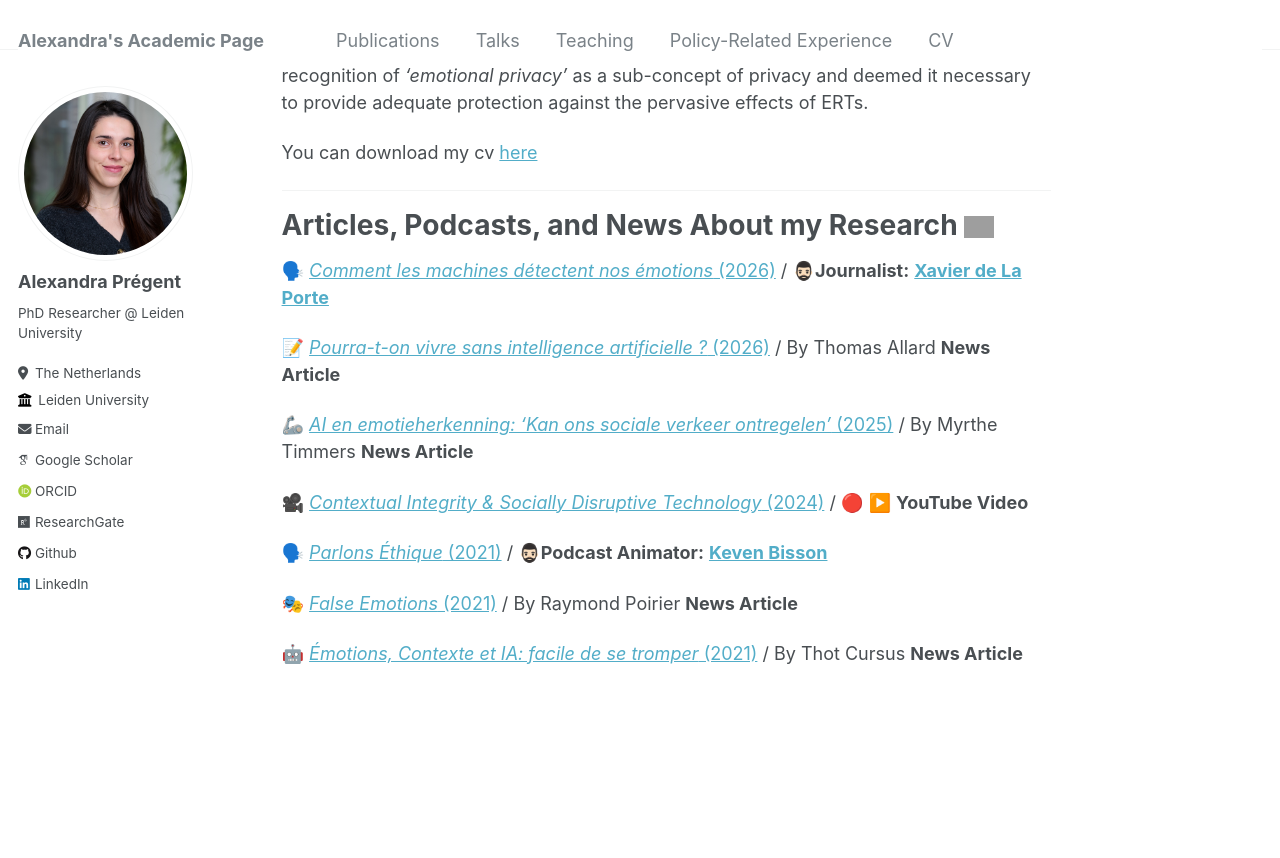
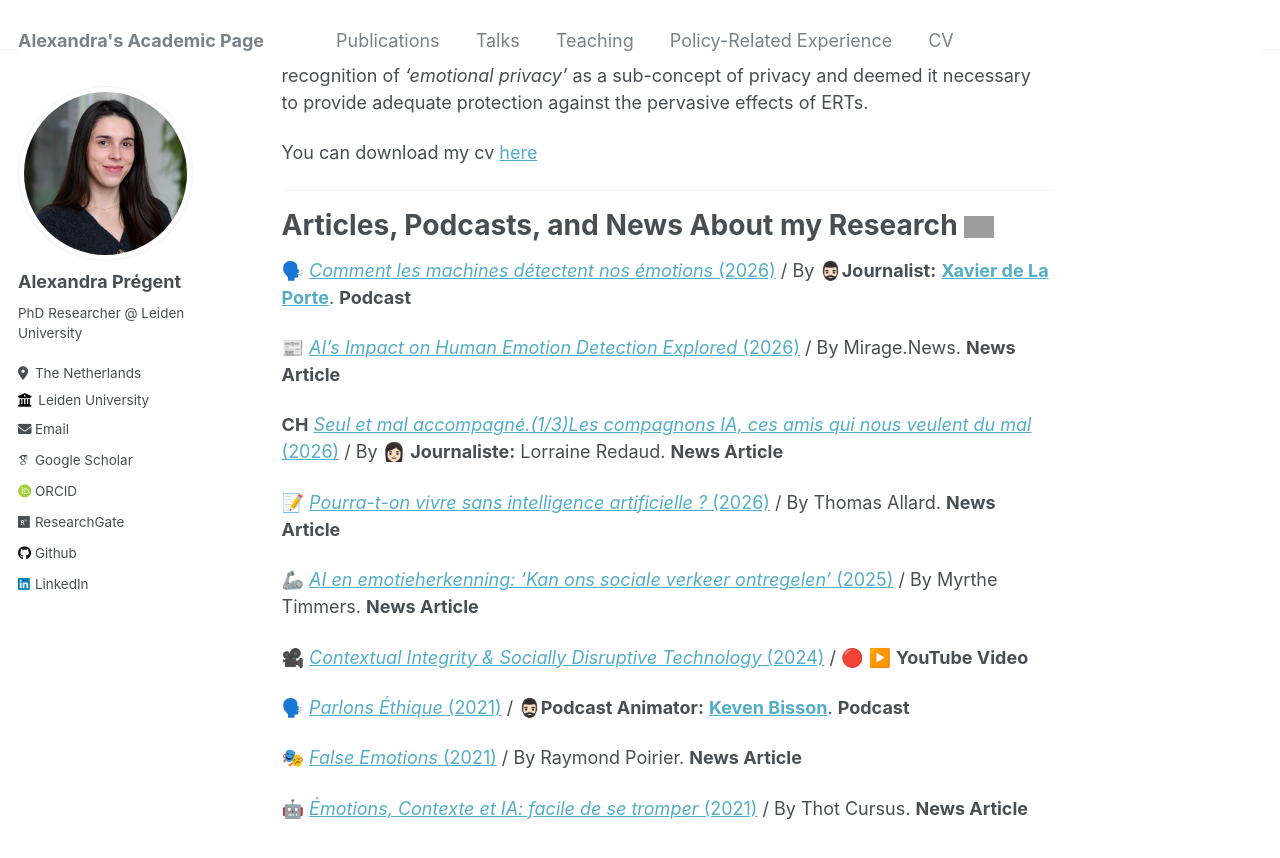
Before and after one commit to AlexandraPregent/AlexandraPregent.github.io, a Jekyll site: the page built from _pages/about.md, in a window 1280 px wide and 900 px high, scrolled down 761 px. Shown: the top 858 px of the window. Built offline with Jekyll 4.4.1, drawn with Linux system fonts in a browser that asks for light colours; some web fonts are replaced; grey boxes are pictures that could not be loaded.

Commit message:
Update about.md

```diff
--- a/_pages/about.md
+++ b/_pages/about.md
@@ -24,16 +24,20 @@ You can download my cv [here](https://alexandrapregent.github.io/files/Alexandra
 
 # Articles, Podcasts, and News About my Research <img src="https://github.com/AlexandraPregent/AlexandraPregent.github.io/assets/165220288/f362716c-61f5-4a93-9807-b0812a4f4c81" alt="https://github.com/AlexandraPregent/AlexandraPregent.github.io/assets/165220288/f362716c-61f5-4a93-9807-b0812a4f4c81" width="30"/>
 
-🗣️  [*Comment les machines détectent nos émotions* (2026)](https://www.radiofrance.fr/franceinter/podcasts/le-code-a-change/le-code-a-change-6609054)   /  🧔🏻‍♂️**Journalist:** **[Xavier de La Porte](https://fr.wikipedia.org/wiki/Xavier_de_La_Porte)**
+🗣️  [*Comment les machines détectent nos émotions* (2026)](https://www.radiofrance.fr/franceinter/podcasts/le-code-a-change/le-code-a-change-6609054)   /  By 🧔🏻‍♂️**Journalist:** **[Xavier de La Porte](https://fr.wikipedia.org/wiki/Xavier_de_La_Porte)**. **Podcast**
 
-📝 [*Pourra-t-on vivre sans intelligence artificielle ?* (2026)](https://www.curieux.live/2026/05/05/pourra-t-on-vivre-sans-intelligence-artificielle/)  / By Thomas Allard **News Article**
+📰 [*AI's Impact on Human Emotion Detection Explored* (2026)](https://www.miragenews.com/ais-impact-on-human-emotion-detection-explored-1732059/) / By Mirage.News. **News Article**
 
-🦾 [*AI en emotieherkenning: ‘Kan ons sociale verkeer ontregelen’* (2025)](https://www.universiteitleiden.nl/nieuws/2025/07/ai-en-emotieherkenning-kan-ons-sociale-verkeer-ontregelen) / By Myrthe Timmers **News Article**
+**CH** [*Seul et mal accompagné.(1/3)Les compagnons IA, ces amis qui nous veulent du mal* (2026)](https://charliehebdo.fr/2026/08/societe/tech/seul-et-mal-accompagne-1-3-les-compagnons-ia-ces-amis-qui-nous-veulent-du-mal/) / By 👩🏻 **Journaliste:** Lorraine Redaud. **News Article**
+
+📝 [*Pourra-t-on vivre sans intelligence artificielle ?* (2026)](https://www.curieux.live/2026/05/05/pourra-t-on-vivre-sans-intelligence-artificielle/)  / By Thomas Allard. **News Article**
+
+🦾 [*AI en emotieherkenning: ‘Kan ons sociale verkeer ontregelen’* (2025)](https://www.universiteitleiden.nl/nieuws/2025/07/ai-en-emotieherkenning-kan-ons-sociale-verkeer-ontregelen) / By Myrthe Timmers. **News Article**
 
 🎥  [*Contextual Integrity & Socially Disruptive Technology* (2024)](https://www.youtube.com/watch?v=hEOm9ITLa4Q) / 🔴 ▶️ **YouTube Video**
 
-🗣️ [*Parlons Éthique* (2021)](https://www.youtube.com/watch?v=_szyyVoG5bs)  /  🧔🏻‍♂️**Podcast Animator:** **[Keven Bisson](https://www.kevenbisson.com/)**
+🗣️ [*Parlons Éthique* (2021)](https://www.youtube.com/watch?v=_szyyVoG5bs)  /  🧔🏻‍♂️**Podcast Animator:** **[Keven Bisson](https://www.kevenbisson.com/)**. **Podcast**
 
-🎭  [*False Emotions* (2021)](https://www.fp.ulaval.ca/actualites/alexandra-pregent-etudiante-a-la-maitrise-en-philosophie-a-presente-ses-travaux-dans-le-cadre-de-la-semaine-numeriqc) / By Raymond Poirier **News Article**
+🎭  [*False Emotions* (2021)](https://www.fp.ulaval.ca/actualites/alexandra-pregent-etudiante-a-la-maitrise-en-philosophie-a-presente-ses-travaux-dans-le-cadre-de-la-semaine-numeriqc) / By Raymond Poirier. **News Article**
 
-🤖  [*Émotions, Contexte et IA: facile de se tromper* (2021)](https://cursus.edu/fr/22736/emotions-contexte-et-ia-facile-de-se-tromper) / By Thot Cursus **News Article**
+🤖  [*Émotions, Contexte et IA: facile de se tromper* (2021)](https://cursus.edu/fr/22736/emotions-contexte-et-ia-facile-de-se-tromper) / By Thot Cursus. **News Article**
```
